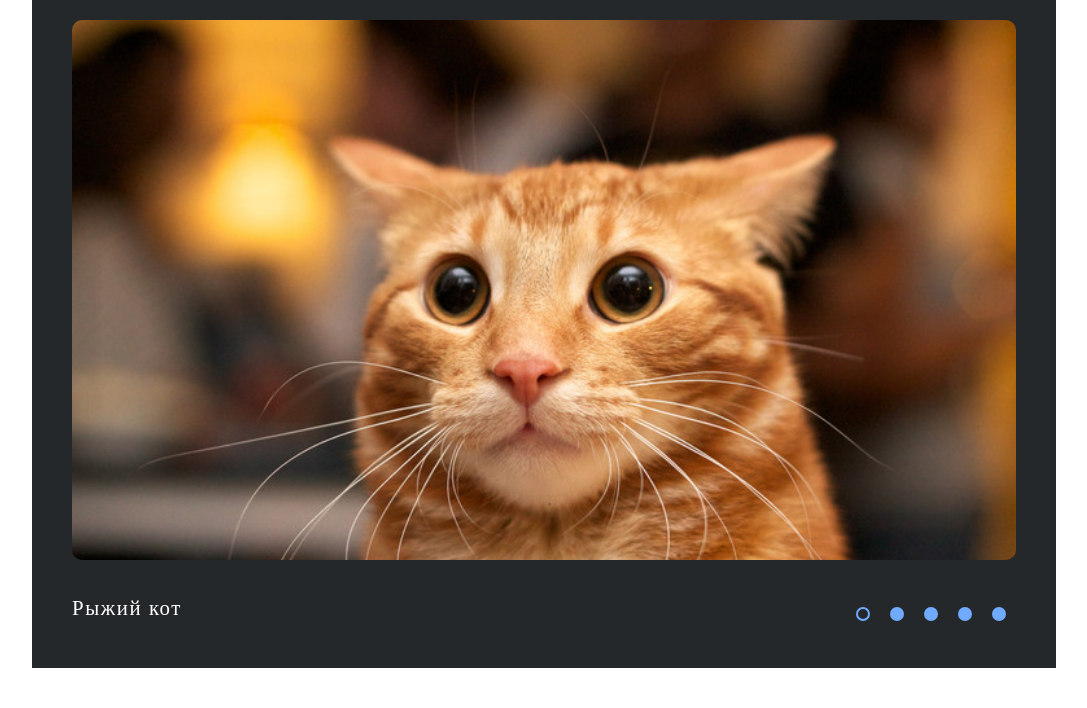
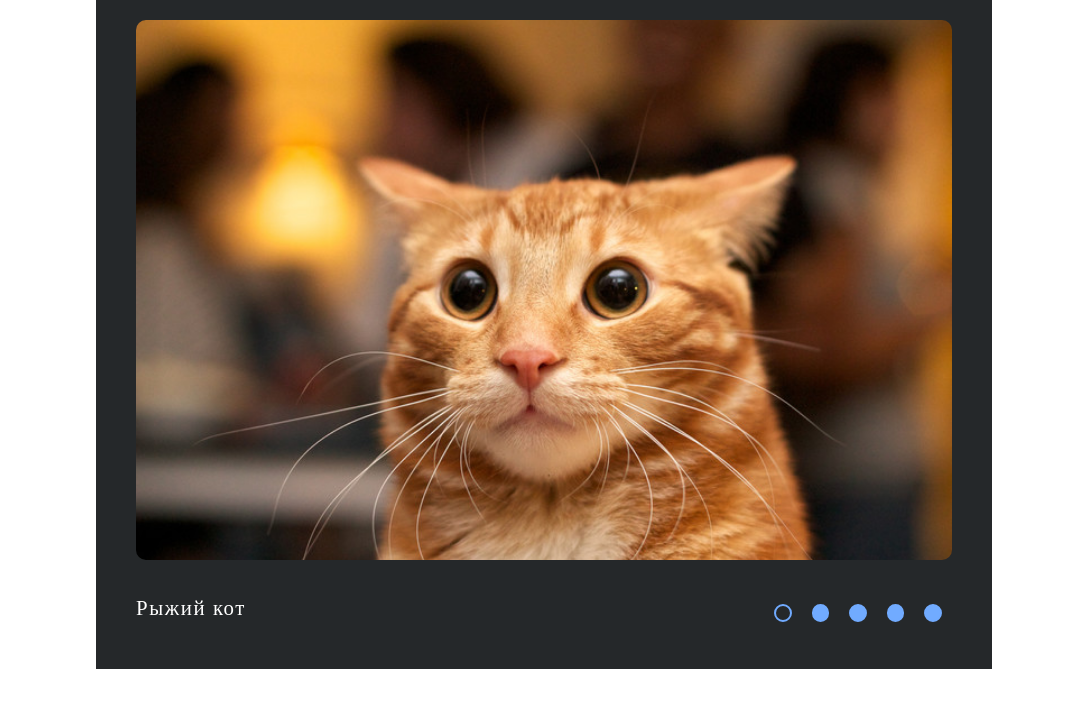
Before and after one commit to kmrvais/cssMemSlider, a plain HTML site: page cssMemSlider/index.html in a window 1280 px wide. Shown: the whole page, without its empty margins (96-1183 px from the left). Drawn offline with Linux system fonts and the light colour scheme.

Commit message:
fix: edits (Tue, May 17, 2022 06:16:23 PM)

```diff
--- a/cssMemSlider/style.css
+++ b/cssMemSlider/style.css
@@ -21,6 +21,7 @@ body {
 .slider__wrapper {
     display: flex;
     height: 30vh;
+    min-height: 250px;
     overflow: hidden;
     pointer-events: none;
 }
@@ -30,7 +31,7 @@ body {
     flex-direction: column;
     justify-content: space-between;
     flex-shrink: 0;
-    height: 30vh;
+    height: 100%;
     width: 100%;
     animation-name: open;
     animation-duration: .5s;
@@ -54,7 +55,7 @@ body {
 .slider__controls {
     display: flex;
     justify-content: center;
-    margin-top: -50px;
+    margin-top: -45px;
     width: 100%;
 }
 
@@ -69,8 +70,8 @@ body {
     border: 2px solid #71ABFF;
     border-radius: 100%;
     display: block;
-    height: 12px;
-    width: 12px;
+    height: 0.9rem;
+    width: 0.9rem;
     transition: .5s;
 }
 
@@ -127,15 +128,12 @@ body {
     .slider {
         max-width: none;
         padding-bottom: 40px;
-        width: 80%;
+        width: 70%;
     }
 
     .slider__wrapper {
         height: 45vh;
-    }
-
-    .slider__slide {
-        height: 45vh;
+        min-height: 380px;
     }
 
     .slider__slide-img {
@@ -149,7 +147,7 @@ body {
 
     .slider__controls {
         justify-content: flex-end;
-        margin-top: -20px;
+        margin-top: -23px;
         margin-left: auto;
         max-width: 50%;
     }
@@ -157,16 +155,9 @@ body {
 
 @media (min-width: 1200px) {
 
-    .slider {
-        width: 80%;
-    }
-
     .slider__wrapper {
         height: 75vh;
-    }
-
-    .slider__slide {
-        height: 75vh;
+        min-height: 600px;
     }
 
     .slider__slide-name {
@@ -174,7 +165,7 @@ body {
     }
 
     .slider__button-point div {
-        height: 14px;
-        width: 14px;
+        height: 1.1rem;
+        width: 1.1rem;
     }
 }
```
